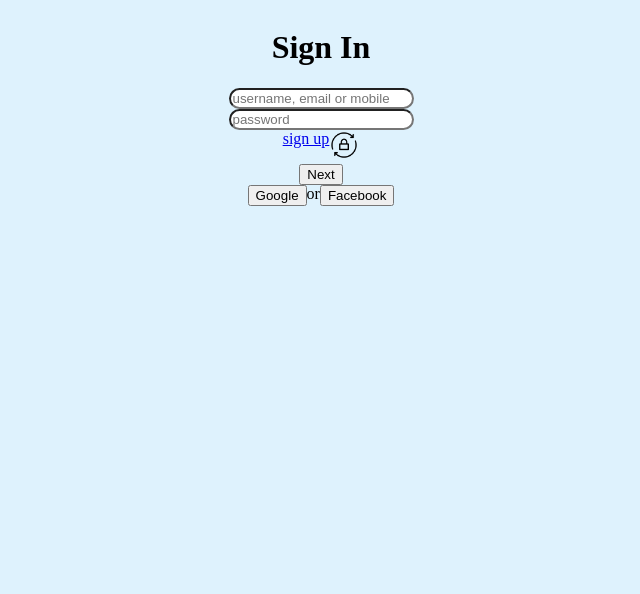
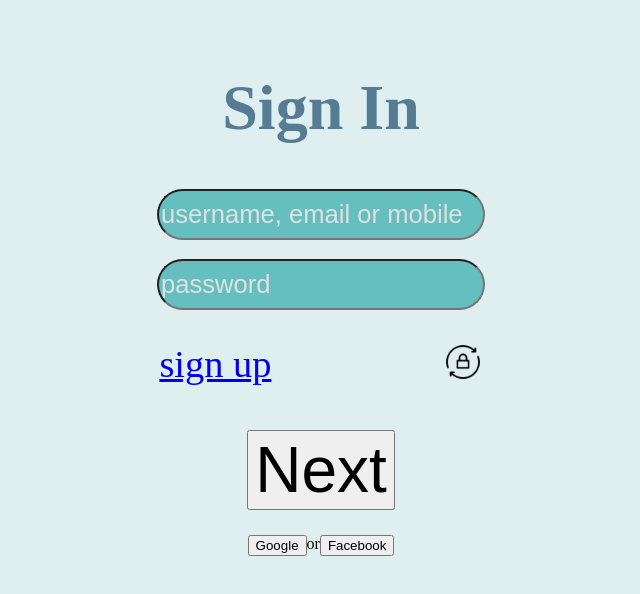
Before and after one commit to hu1an/socialbirds, a plain HTML site: page nevtreh/login.html in a window 1280 px wide. Shown: the whole page, without its empty margins (319-959 px from the left). Drawn offline with Linux system fonts and the light colour scheme.

Commit message:
login brg bllo

```diff
--- a/nevtreh/login.css
+++ b/nevtreh/login.css
@@ -1,6 +1,7 @@
 body{
-    background-color: #def2fd;
+    background-color: #DFEFF0;
 }
+
 .A3{
     display: flex;
     flex-direction: row;
@@ -10,8 +11,44 @@ body{
     display: flex;
     align-items: center;
     flex-direction: column;
+    justify-content: center;
 }
+.A1{
+    font-size: 2.5vw;
+}
+.a21{
+    margin: 1.5vw;
+}
+.a22{
+    margin: 1.5vw;
+}
+.A3{
+    display: flex;
+
+    width: 50vw;
+}
+.a31{
+    margin: 1vw;
+    font-size: 3vw;
+}
+.a32{
+    margin: 1vw;
+    font-size: 3vw;
+}
+.A4{
+    display: flex;
+    margin: 2vw;
+    border-radius: 10vw;
+}
+
 .A5{
     display: flex;
     flex-direction: row;
 }
+h1{
+    color: #557C93;
+    margin: 2vw;
+}
+::placeholder{
+    color: rgb(224, 224, 224)
+}
--- a/nevtreh/login.html
+++ b/nevtreh/login.html
@@ -10,14 +10,19 @@
 <body>
  <div class="full">
     <div class="A1">
-        <h1>Sign In</h1>
+        <div class="a11">
+            <img src="" alt="">
+        </div>
+        <div class="a12">
+            <h1>Sign In</h1>
+        </div>
     </div>
     <div class="A2">
         <div class="a21">
-            <input type="text" placeholder="username, email or mobile" style="border-radius: 50px;">
+            <input type="text" placeholder="username, email or mobile" style="border-radius: 50px; background-color: #66BFBF; color: white; font-size: 2vw; width: 25vw; height: 3.5vw;">
         </div>
         <div class="a22">
-            <input type="text" placeholder="password" style="border-radius: 50px;">
+            <input type="text" placeholder="password" style="border-radius: 50px; background-color: #66BFBF;color: white; font-size: 2vw; width: 25vw; height: 3.5vw;">
         </div>
     </div>
     <div class="A3">
@@ -25,11 +30,11 @@
             <a href="signup.html">sign up</a>
         </div>
         <div class="a32">
-            <a href="forgotpass.html"><img src="forgotpass.png" alt="" width="30vw"></a>
+            <a href="forgotpass.html"><img src="forgotpass.png" alt="" width="40vw" ></a>
         </div>
     </div>
     <div class="A4">
-        <button>Next</button>
+        <button style="font-size: 5vw;">Next</button>
     </div>
     <div class="A5">
         <div class="google">
@@ -41,7 +46,9 @@
         <div class="fb">
             <button>Facebook</button>
         </div>
+
     </div>
-</div>
+ </div>
+
 </body>
 </html>
```
